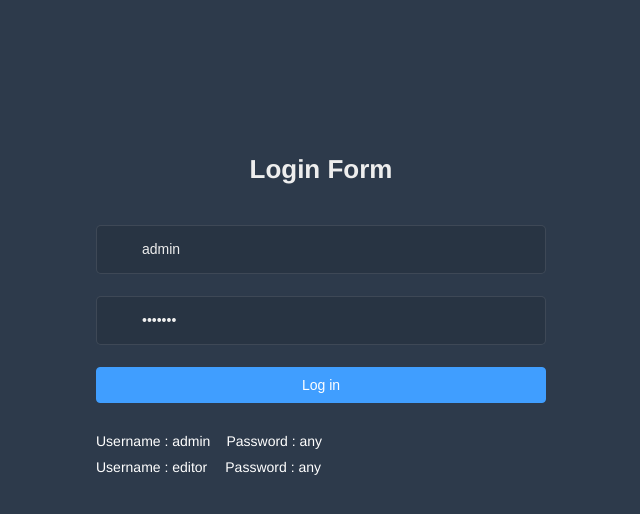
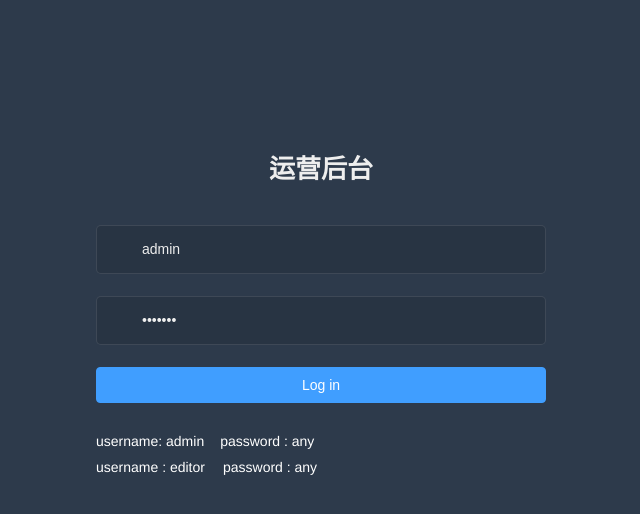
Before and after one commit to xieliuduo/operationOS, a Vue app: page /#/login in a window 1280 px wide. Shown: the top 514 px of the page, without its empty margins (319-959 px from the left). Built offline with nearby package versions, Linux system fonts and the light colour scheme; a small style sheet from the web is missing.

Commit message:
change login

```diff
--- a/src/views/login/index.vue
+++ b/src/views/login/index.vue
@@ -2,10 +2,11 @@
   <div class="login-container">
     <el-form class="login-form" autoComplete="on" :model="loginForm" :rules="loginRules" ref="loginForm" label-position="left">
       <div class="title-container">
-        <h3 class="title">{{$t('login.title')}}</h3>
+        <h3 class="title">{{loginTitle}}</h3>
+
       </div>
       <el-form-item prop="username">
-        <!-- <i class="icon iconfont icon-menu "></i> -->
+
         <span class="icon-container svg-container_login">
 
           <i class="icon iconfont icon-people "></i>
@@ -26,12 +27,12 @@
       <el-button type="primary" style="width:100%;margin-bottom:30px;" :loading="loading" @click.native.prevent="handleLogin">{{$t('login.logIn')}}</el-button>
 
       <div class="tips">
-        <span>{{$t('login.username')}} : admin</span>
-        <span>{{$t('login.password')}} : {{$t('login.any')}}</span>
+        <span>username: admin</span>
+        <span>password : any</span>
       </div>
       <div class="tips">
-        <span style="margin-right:18px;">{{$t('login.username')}} : editor</span>
-        <span>{{$t('login.password')}} : {{$t('login.any')}}</span>
+        <span style="margin-right:18px;">username : editor</span>
+        <span>password : any</span>
       </div>
     </el-form>
   </div>
@@ -59,6 +60,7 @@ export default {
       }
     }
     return {
+      loginTitle: '运营后台',
       loginForm: {
         username: 'admin',
         password: '1111111'
```
